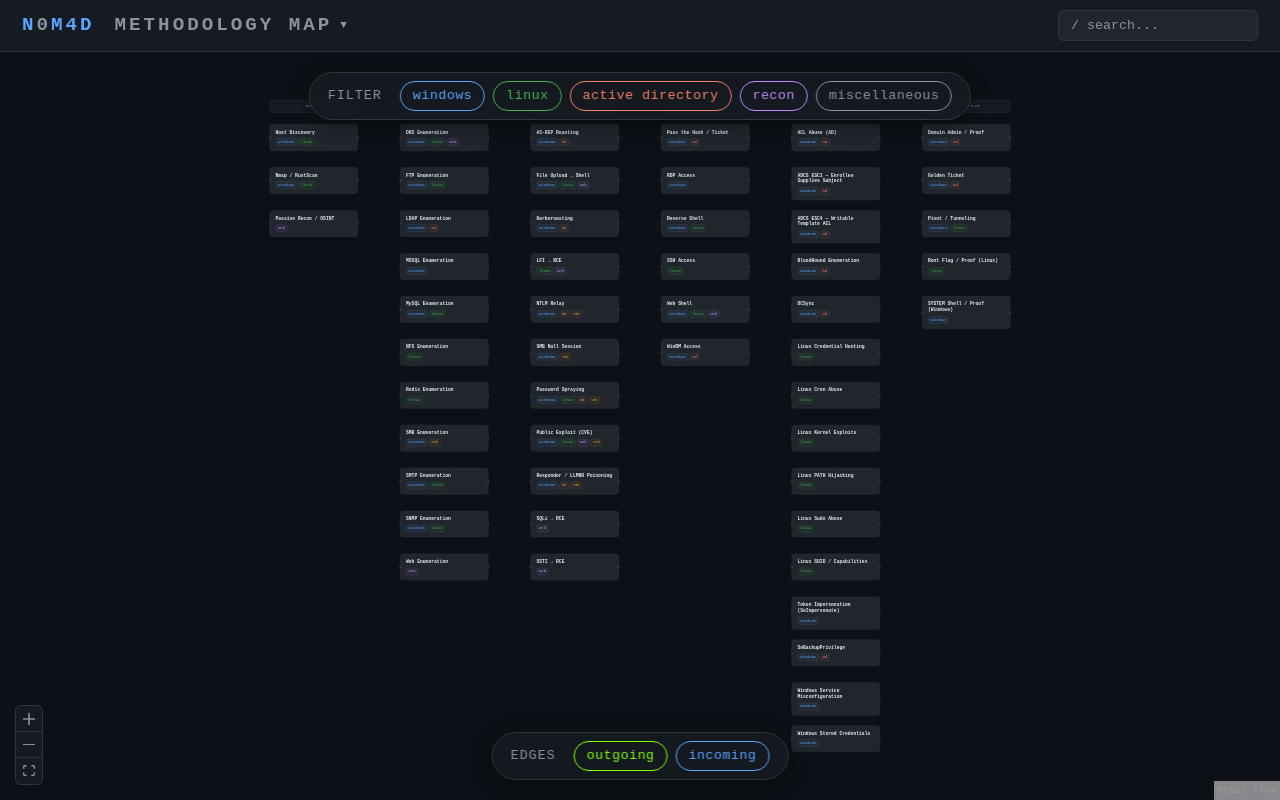
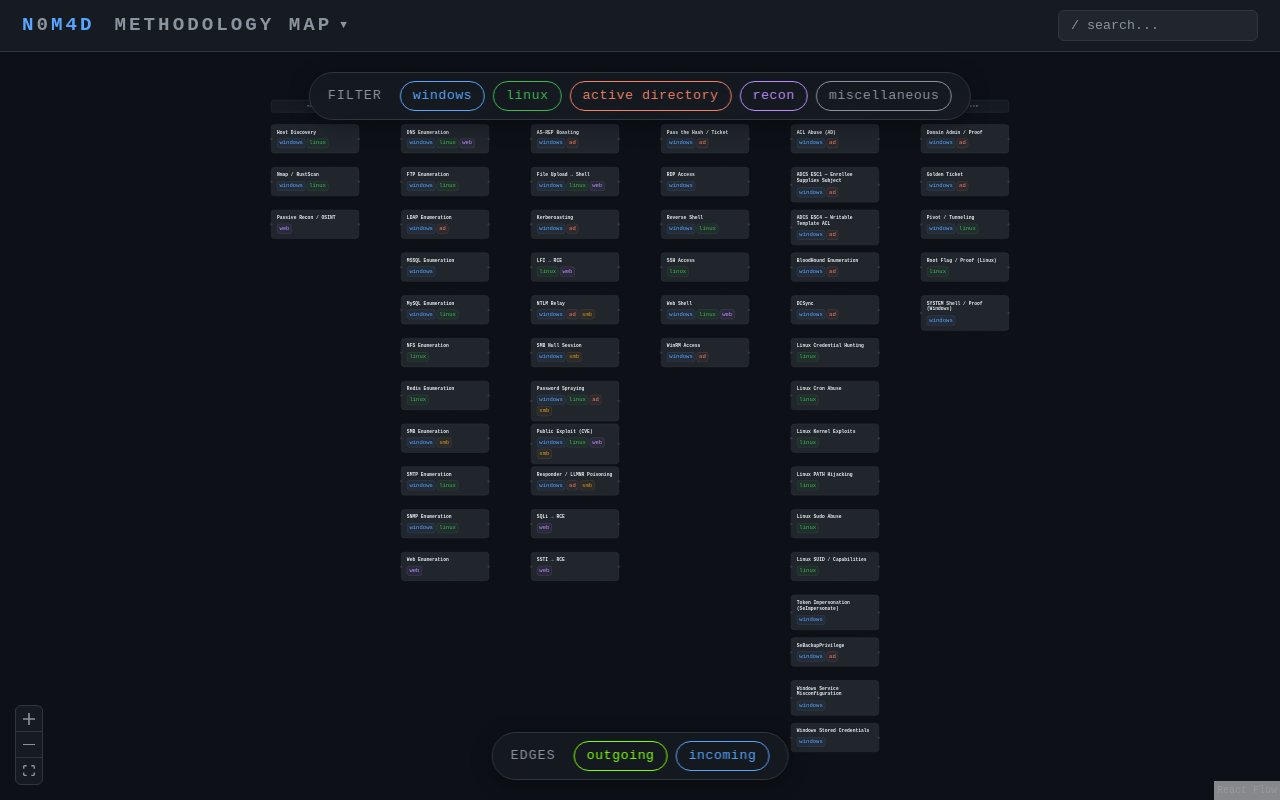
Before and after one commit to n0m4d-eng/methodology_map, a React (Vite) app: page / in a window 1280 px wide. Built offline with nearby package versions, Linux system fonts and the light colour scheme.

Commit message:
UI updates
- Bug fixes and ui updates

```diff
--- a/src/app.scss
+++ b/src/app.scss
@@ -412,7 +412,7 @@
 .node-tags { display: flex; gap: 3px; flex-wrap: wrap; }
 
 .ntag {
-  font-size: var(--text-xxs);
+  font-size: var(--text-sm);
   padding: 1px 5px;
   border-radius: 8px;
   border: 1px solid;
@@ -633,8 +633,8 @@
   border: 1px solid transparent;
 }
 
-.attack-step-num  { font-size: var(--text-xxs); color: var(--text-dim); min-width: 20px; }
-.attack-step-name { font-size: var(--text-xs);  color: var(--accent); }
+.attack-step-num  { font-size: var(--text-sm);   color: var(--text-dim); min-width: 20px; }
+.attack-step-name { font-size: var(--text-base); color: var(--accent); }
 
 .attack-step-goto {
   margin-left: auto;
@@ -728,14 +728,14 @@
 }
 
 .key-technique-item {
-  font-size: var(--text-xs);
+  font-size: var(--text-base);
   color: var(--text);
   display: flex;
   align-items: baseline;
   gap: 8px;
 }
 
-.key-tech-bullet { color: var(--accent); font-size: var(--text-xxs); }
+.key-tech-bullet { color: var(--accent); font-size: var(--text-sm); }
 
 /* ── Writeups page ───────────────────────────────────────────────────────── */
 .writeups-page {
@@ -835,7 +835,7 @@
 .diff-insane { color: var(--purple); }
 
 .wu-card-path {
-  font-size: var(--text-xxs);
+  font-size: var(--text-sm);
   color: rgba(88,166,255,0.4);
   line-height: 1.5;
   word-break: break-all;
--- a/src/components/GlobalSearch.jsx
+++ b/src/components/GlobalSearch.jsx
@@ -13,26 +13,29 @@
       id:       n.id,
       title:    n.title,
       subtitle: n.stage,
-      tags:     (n.tags ?? []).join(' '),
+      tags:     n.tags ?? [],
       _raw:     n,
     })),
     ...writeups.map(w => ({
-      type:     'writeup',
-      id:       w.id,
-      title:    w.title,
-      subtitle: w.platform,
-      tags:     (w.tags ?? []).join(' '),
-      _raw:     w,
+      type:          'writeup',
+      id:            w.id,
+      title:         w.title,
+      subtitle:      w.platform,
+      tags:          w.tags ?? [],
+      key_techniques: (w.key_techniques ?? []).join(' '),
+      _raw:          w,
     })),
   ], [nodes, writeups])
 
   const fuse = useMemo(() => new Fuse(corpus, {
     keys: [
-      { name: 'title',    weight: 0.6 },
-      { name: 'tags',     weight: 0.25 },
-      { name: 'subtitle', weight: 0.15 },
+      { name: 'title',          weight: 0.55 },
+      { name: 'tags',           weight: 0.30 },
+      { name: 'key_techniques', weight: 0.10 },
+      { name: 'subtitle',       weight: 0.05 },
     ],
-    threshold: 0.4,
+    threshold: 0.35,
+    minMatchCharLength: 2,
     includeScore: true,
   }), [corpus])
 
--- a/src/components/WriteupPanel.jsx
+++ b/src/components/WriteupPanel.jsx
@@ -58,13 +58,6 @@
           </div>
           <button className="detail-close wp-back" onClick={onClose}>← back</button>
         </div>
-
-        {/* Summary */}
-        {writeup.summary && (
-          <div className="writeup-panel-section">
-            <div className="wu-summary">{writeup.summary}</div>
-          </div>
-        )}
 
         {/* Key techniques */}
         {writeup.key_techniques?.length > 0 && (
```
